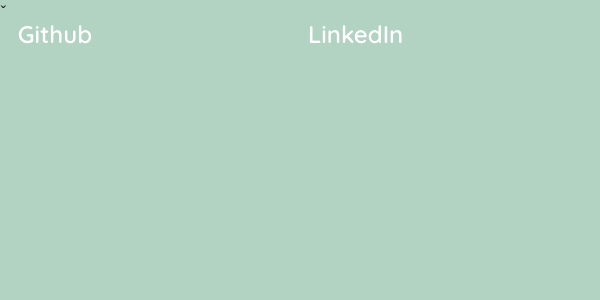
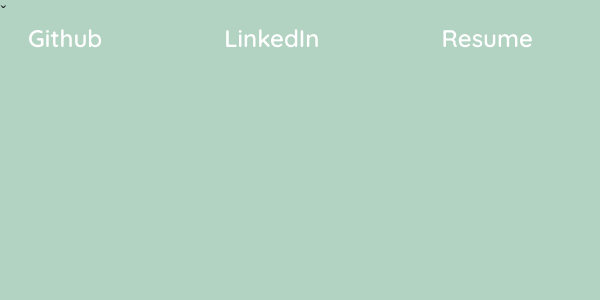
Before and after one commit to briandabuilder/personal_website, a React (Create React App) app in the folder website/: page / in a window 600 px wide. Shown: the top 300 px of the page. Built offline with nearby package versions, Linux system fonts and the light colour scheme.

Commit message:
Navbar complete with responsiveness

```diff
--- a/website/src/App.css
+++ b/website/src/App.css
@@ -1,23 +1,22 @@
+/* WHOLE WEBSITE START */
+
 body {
   background-color: #b2d3c2;
 }
 
-.nav-items {
-  left: 50%;
-}
+/* WHOLE WEBSITE */
+
+/* NAVBAR START */
 
 .nav-link-item {
   color: #fff;
+  display: flex;
   font-family: "Quicksand", sans-serif;
   font-size: 1.5rem;
   font-weight: 600;
-  margin-left: 200px;
+  margin-left: 150px;
   text-decoration: none;
   position: relative;
-}
-
-.nav-link-item:last-child {
-  padding-right: 20px;
 }
 
 .special-item {
@@ -30,7 +29,7 @@
   background-color: white;
   height: 3px;
   width: 0;
-  right: -10px;
+  right: 1px;
   bottom: -5px;
   transition: 0.5s;
 }
@@ -39,10 +38,119 @@
   width: 40%;
 }
 
-@media (max-width: 1000px) {
-  .collapsed-items {
+@media (min-width: 1400px) {
+  .special-item {
     position: relative;
-    right: 45%;
+    left: 375px;
+  }
+}
+
+@media (min-width: 1200px) and (max-width: 1400px) {
+  .special-item {
+    position: relative;
+    left: 200px;
+  }
+}
+
+@media (min-width: 1100px) and (max-width: 1199px) {
+  .special-item {
+    position: relative;
+    left: 100px;
+  }
+}
+
+@media (min-width: 1000px) and (max-width: 1099px) {
+  .special-item {
+    position: relative;
+    left: 50px;
+  }
+}
+
+@media (min-width: 900px) and (max-width: 999px) {
+  .special-item {
+    position: relative;
+    left: -120px;
+  }
+}
+
+@media (min-width: 800px) and (max-width: 899px) {
+  .special-item {
+    position: relative;
+    left: -200px;
+  }
+}
+
+
+@media (min-width: 767px) and (max-width: 799px) {
+  .special-item {
+    position: relative;
+    left: -180px;
+  }
+}
+
+@media (max-width: 799px) {
+  .special-item::after {
+    content: '';
+    position: absolute;
+    background-color: white;
+    height: 3px;
+    width: 0;
+    right: 1px;
+    bottom: -5px;
+    transition: 0.5s;
+  }
+  .special-item:hover::after {
+    width: 0;
+  }
+}
+
+@media (min-width: 765px) and (max-width: 767px) {
+  .special-item {
+    position: relative;
+    left: -270px;
+  }
+}
+
+@media (min-width: 660px) and (max-width: 764px) {
+  .special-item {
+    position: relative;
+    left: -200px;
   }
 
+  .nav-link-item {
+    margin-left: 100px;
+  }
 }
+
+@media (min-width: 600px) and (max-width: 659px) {
+  .special-item {
+    position: relative;
+    left: -100px;
+  }
+
+  .nav-link-item {
+    margin-left: 50px;
+  }
+}
+
+@media (min-width: 576px) and (max-width: 599px) {
+  .special-item {
+    position: relative;
+    left: -85px;
+  }
+
+  .nav-link-item {
+    margin-left: 50px;
+  }
+}
+
+@media (max-width: 549px) {
+  .nav-link-item {
+    text-align: center;
+  }
+}
+
+
+
+
+/* NAVBAR END */
--- a/website/src/components/NavBar.jsx
+++ b/website/src/components/NavBar.jsx
@@ -9,16 +9,17 @@
                 <Container>
                     <Navbar.Toggle aria-controls="responsive-navbar-nav" />
                     <Navbar.Collapse id="responsive-navbar-nav" className="collapsed-items">
-                        <Nav className="ml-auto nav-iftems">
-                            <div className="special-item">
-                            <Nav.Link href="https://github.com/yourusername" className="nav-link-item">Github</Nav.Link>
+                        <Nav className="ml-auto">
+                            <div className="special-item p-1 mx-4">
+                                <Nav.Link href="https://github.com/yourusername" className="nav-link-item">Github</Nav.Link>
                             </div>
-                            <div className="special-item">
-                            <Nav.Link href="https://linkedin.com/in/yourusername" className="nav-link-item">LinkedIn</Nav.Link>
+                            <div className="special-item p-1 mx-4">
+                                <Nav.Link href="https://linkedin.com/in/yourusername" className="nav-link-item">LinkedIn</Nav.Link>
                             </div>
-                            <div className="special-item">
-                            <Nav.Link href="/resume.pdf" className="nav-link-item">Resume</Nav.Link>
+                            <div className="special-item p-1 mx-4">
+                                <Nav.Link href="/resume.pdf" className="nav-link-item">Resume</Nav.Link>
                             </div>
+
                         </Nav>
                     </Navbar.Collapse>
                 </Container>
```
Also changed, not shown: website/public/boba.png (added).
